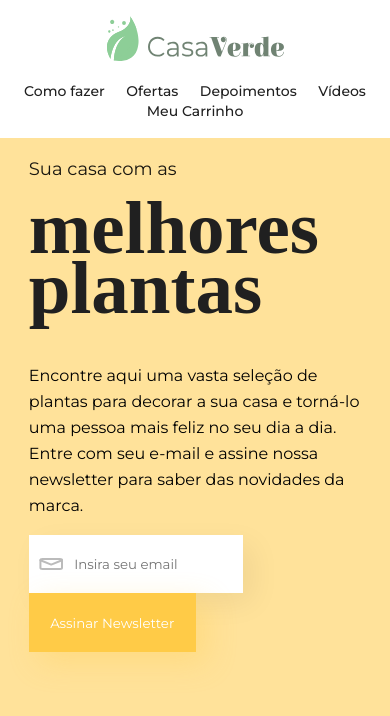
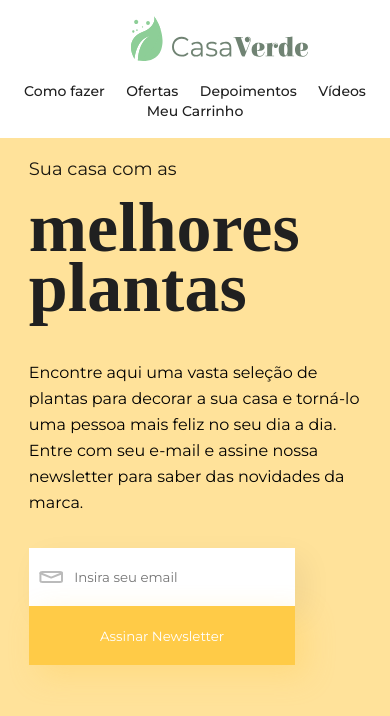
Before and after one commit to robs-am/Casa-Verde-React, a React (Vite) app: page / in a window 390 px wide. Shown: the top 716 px of the page. Built offline with nearby package versions, Linux system fonts and the light colour scheme; a web font is replaced by a local one.

Commit message:
add responsividade final

```diff
--- a/src/components/Navbar/index.jsx
+++ b/src/components/Navbar/index.jsx
@@ -20,10 +20,13 @@ const StyleMenu = styled.div`
     display: flex;
     flex-direction: row;
 
+
   }
 `;
 
- const StyleLogo = styled.div``;
+ const StyleLogo = styled.div`
+ margin-left: 3em;
+ `;
 
  const Styleimg = styled.img`
   @media only screen and (min-width: 992px) {
@@ -42,7 +45,7 @@ const StyleNav = styled.nav`
    {
     display: flex;
     justify-content: flex-end;
-    margin-right: 2.8em;
+    margin-right: 2em;
     margin-top: 0;
     color: transparent;
 
@@ -71,6 +74,8 @@ const StyleLinks = styled.ul`
     font-size: 18px;
   }
   @media only screen and (min-width: 992px){
+
+
     font-weight: 500;
     font-size: 16px;
     margin-top: 0;
@@ -88,6 +93,10 @@ const StyleLink = styled.a`
   @media only screen and (min-width: 992px){
     font-weight: 500;
     font-size: 16px;
+    display: flex;
+    padding-inline: 0.2em;
+    margin-right: 2em;
+
   }
 
 `;
--- a/src/components/Newsletter/index.jsx
+++ b/src/components/Newsletter/index.jsx
@@ -1,13 +1,14 @@
 import React from "react";
 import styled from "styled-components";
-
 
 
 const StyleHero = styled.section`
   display: flex;
   align-items: left;
+
   flex-direction: column;
   padding-inline: 1.8em;
+
   background-color: #ffe29a;
   height: 100vh;
 
@@ -15,11 +16,11 @@ const StyleHero = styled.section`
     padding-inline: 4em;
   }
   @media only screen and (min-width: 992px) {
-    margin-block: 1em;
-    padding-left:4em;
+    padding-left: 4em;
+    margin-top:7.4em;
+    margin-left: 3em;
 
     background-color: transparent;
-
 
     &::before {
       content: "";
@@ -47,7 +48,7 @@ const Styleh1 = styled.h1`
   font-family: "Elsie Swash Caps", cursive;
   font-style: normal;
   font-weight: 900;
-  font-size: 75px;
+  font-size: 70px;
   line-height: 60px;
   margin-bottom: 0.6em;
 
@@ -62,8 +63,8 @@ const Styleh1 = styled.h1`
   }
   @media only screen and (min-width: 992px) {
     font-size: 82px;
-    line-height: 70px;
-    margin-bottom: 0.5em;
+    line-height: 90px;
+    margin-bottom: 0.8em;
   }
 `;
 
@@ -88,8 +89,9 @@ const Stylep1 = styled.p`
 
 const Stylep2 = styled.p`
   font-size: 16px;
-  margin-bottom: 1em;
+  margin-bottom: 2em;
   line-height: 26px;
+  text-align: left;
 
   @media only screen and (min-width: 700px) {
     width: 30em;
@@ -111,6 +113,7 @@ const StyleForm = styled.form`
     justify-content: center;
     width: 600px;
     height: 75px;
+    width: 30em;
   }
 `;
 
@@ -122,14 +125,14 @@ const StyleEmailInput = styled.input`
   padding-block: 1.6em;
   padding-left: 3.4em;
   border: none;
-
+  width: 20em;
   background-image: url(/public/images/mail.svg);
 
   background-repeat: no-repeat;
   background-position: 10px;
 
   @media only screen and (min-width: 700px) {
-    width: 40em;
+    width: 20em;
     box-shadow: 10px 10px 30px rgba(0, 0, 0, 0.06);
   }
 `;
@@ -141,13 +144,18 @@ const StyleButton = styled.button`
   color: #ffffff;
   border: none;
   cursor: pointer;
+  width: 20em;
 
   &:hover {
     filter: brightness(95%);
   }
 
   @media only screen and (min-width: 700px) {
-    width: 40em;
+    width: 15em;
+    box-shadow: 10px 10px 30px rgba(0, 0, 0, 0.06);
+  }
+  @media only screen and (min-width: 992px) {
+    width: 15em;
     box-shadow: 10px 10px 30px rgba(0, 0, 0, 0.06);
   }
 `;
--- a/src/pages/Homepage/Homepage.jsx
+++ b/src/pages/Homepage/Homepage.jsx
@@ -3,7 +3,6 @@ import Navbar from "../../components/Navbar";
 import Newsletter from "../../components/Newsletter";
 
 import styled from "styled-components";
-
 
 const Body = styled.body`
   margin: 0;
@@ -20,16 +19,12 @@ const Body = styled.body`
     display: flex;
     align-items: left;
     flex-direction: column;
-
-
   }
 `;
 
 const Homepage = () => {
   return (
     <div>
-
-
       <Body>
         <Navbar img={"./images/logo2.svg"} />
         <Newsletter
@@ -38,7 +33,6 @@ const Homepage = () => {
           img={"./images/mail.png"}
         />
       </Body>
-
     </div>
   );
 };
```
Also changed, not shown: src/components/Navbar/navbar.jsx (added, +55 -0 lines). Lines whose indentation alone changed are shown as unchanged.
